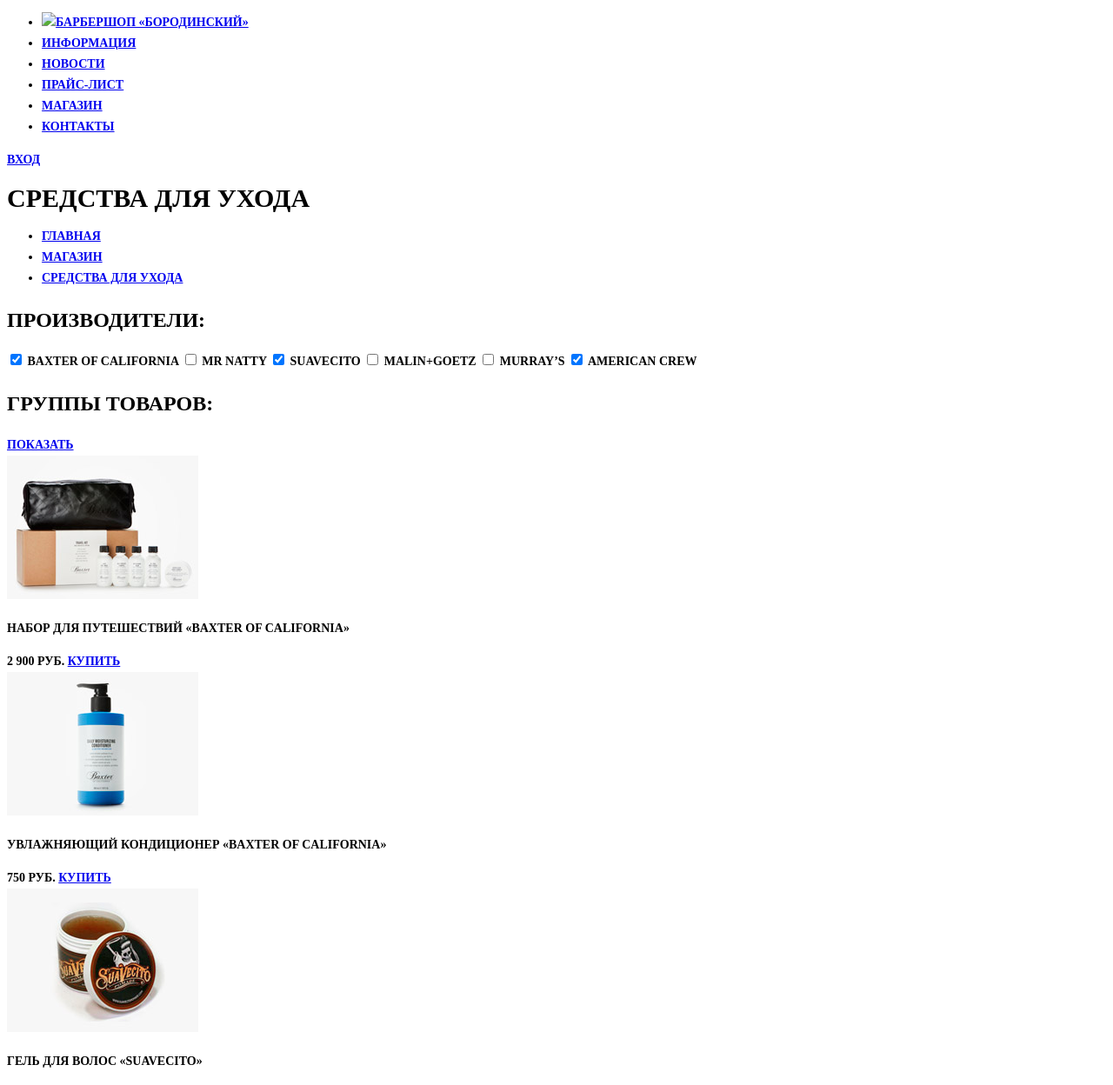
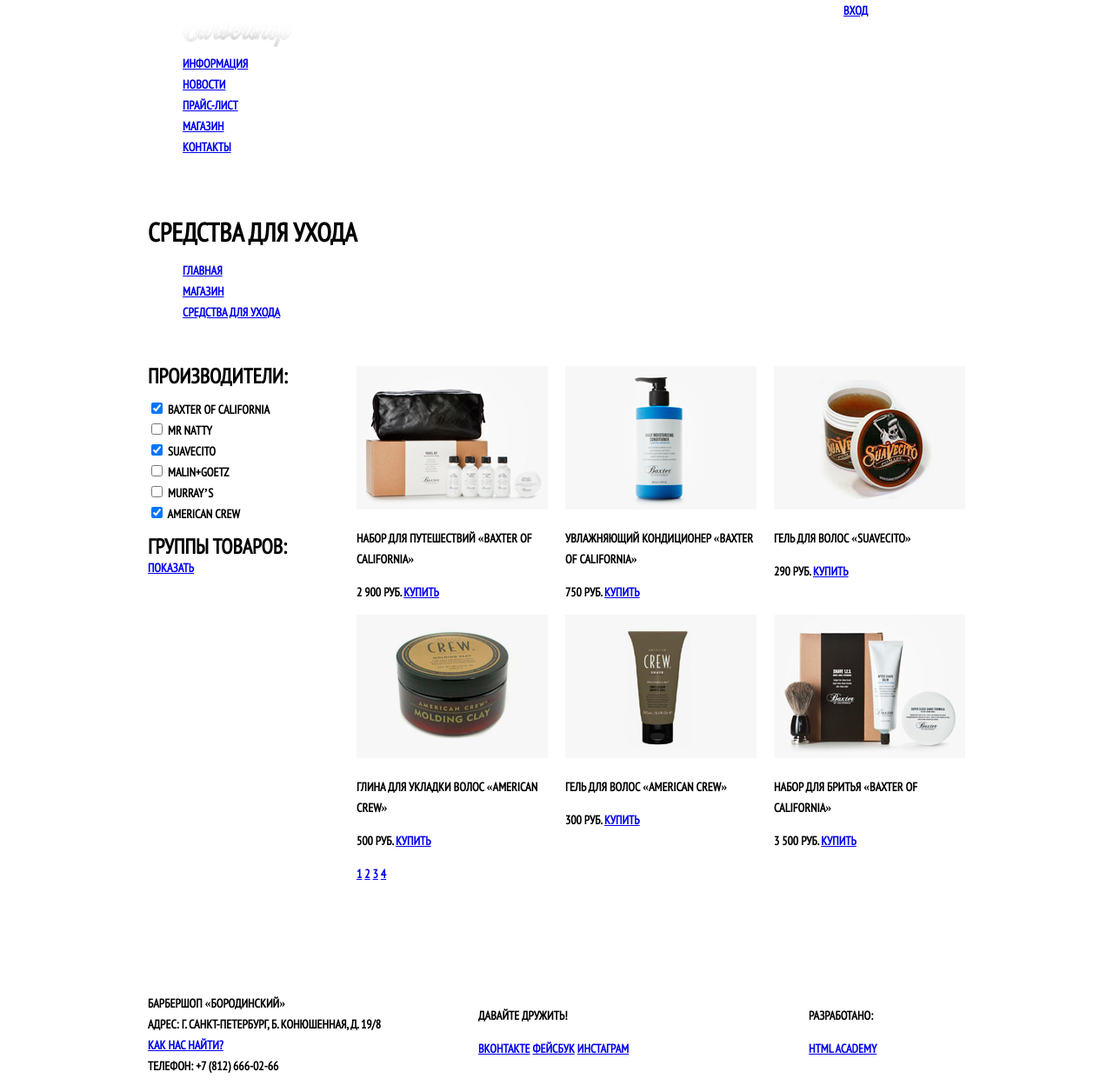
Before and after one commit to SergeyBruz/157081-barbershop, a plain HTML site: page shop.html in a window 1280 px wide. Shown: the top 1248 px of the page at 87% size. Drawn offline with Linux system fonts and the light colour scheme.

Commit message:
Сетка бабершоп

```diff
--- a/css/style.css
+++ b/css/style.css
@@ -1,14 +1,169 @@
+@font-face {
+    font-family:PTSansNarrow;
+    src: url(../fonts/ptsansnarrow.woff);
+   }
+html,
+body {
+  min-width: 1122px;
+  margin: 0;
+  padding: 0;
+}
 body{
-font-family: "PTSans";
+font-family: "PTSansNarrow";
 font-weight: bold;
 text-transform: uppercase;
 line-height:24px;
 font-size: 14px;
 color: rgb(0, 0, 0);
 }
+li {
+  list-style-type: none;
+}
 h1{
   font-size: 30px;
 }
-h2, h3{
+h2{
   font-size: 24px;
 }
+
+
+.clearfix::after {
+  content: "";
+  display: table;
+  clear: both;
+}
+/*index*/
+.container {
+  width: 940px;
+  margin: 0 auto;
+  padding: 0 10px;
+}
+
+.main-header {
+  margin-bottom: 60px;
+}
+
+.main-navigation {
+  float: left;
+  width: 780px;
+  min-height: 70px;
+}
+
+.user-block {
+  float: right;
+  width: 140px;
+  min-height: 70px;
+}
+
+.index-logo {
+  width: 368px;
+  min-height: 204px;
+  margin-right: auto;
+  margin-left: auto;
+  margin-bottom: 25px;
+}
+
+.features {
+  margin-bottom: 80px;
+}
+
+.features-item {
+  float: left;
+  width: 300px;
+  min-height: 175px;
+  margin-right: 20px;
+}
+
+.features-item:last-child {
+  margin-right: 0;
+}
+
+.index-content {
+  margin-bottom: 35px;
+  padding: 50px 80px;
+}
+
+.index-content-left {
+  float: left;
+  width: 380px;
+  min-height: 330px;
+}
+
+.index-content-right {
+  float: right;
+  width: 300px;
+  min-height: 330px;
+}
+
+.main-footer {
+  margin-top: 65px;
+  padding-top: 60px;
+  padding-bottom: 40px;
+}
+
+.footer-contacts {
+  float: left;
+  width: 320px;
+  margin-right: 60px;
+  min-height: 90px;
+}
+
+.footer-social {
+  float: left;
+  width: 180px;
+  min-height: 90px;
+}
+
+.footer-copyright {
+  float: right;
+  width: 180px;
+  min-height: 90px;
+}
+/*end index*/
+/*item*/
+.container_top{
+  margin-bottom: 50px;
+}
+.container_left{
+  float:left;
+  width:460px;
+  margin-right: 80px;
+}
+.container_right{
+  float:left;
+  width:400px;
+}
+/*end item*/
+/*shop*/
+.shop_options{
+  float:left;
+  width:220px;
+  min-height: 580px;
+  margin-right: 20px;
+}
+.shop_options ul{
+  padding:  0;
+}
+fieldset {
+  border:none;
+  padding: 0;
+  margin:0;
+}
+legend{
+  font-size: 24px;
+  padding:0;
+}
+.shop_view{
+  float:left;
+  width:700px;
+}
+.shop_item{
+  float: left;
+  width:220px;
+  min-height: 286px;
+  margin-right: 20px;
+}
+.shop_item:last-child{
+  margin-right: 0;
+}
+/*end shop*/
--- a/shop.html
+++ b/shop.html
@@ -6,12 +6,12 @@
     <link href="css/style.css" rel="stylesheet">
   </head>
   <body>
-    <header class="main_header">
-      <div class="container">
-        <nav class="main_navigation">
+    <header class="main-header">
+      <div class="container clearfix">
+        <nav class="main-navigation">
           <ul>
             <li>
-              <a href="#"><img src="img/item-logo.png" width="125" height="40" alt="Барбершоп «Бородинский»"></a>
+              <a href="#"><img src="img/menu_logo.png" width="125" height="40" alt="Барбершоп «Бородинский»"></a>
             </li>
             <li>
               <a href="#">Информация</a>
@@ -30,16 +30,17 @@
             </li>
           </ul>
         </nav>
-        <div class="user_block">
+        <div class="user-block">
           <a class="login" href="#">Вход</a>
         </div>
       </div>
     </header>
     <main>
       <div class="container">
+        <div class="shop_content clearfix">
           <div class="container_top">
             <h1>СРЕДСТВА ДЛЯ УХОДА</h1>
-          <nav class="container_nav">
+            <div class="breadcrumbs">
               <ul>
                 <li>
                   <a href="#">Главная</a>
@@ -51,27 +52,46 @@
                   <a href="#">Средства для ухода</a>
                 </li>
               </ul>
-          </nav>
             </div>
-        <div class="shop">
+          </div>
           <div class="shop_options">
-            <h3>ПРОИЗВОДИТЕЛИ:</h3>
+            <fieldset class="prod">
+              <legend>ПРОИЗВОДИТЕЛИ:</legend>
+              <ul>
+                <li>
                   <input type="checkbox" name="check_1" id="check_1" checked>
                   <label for="check_1">Baxter of California</label>
+                </li>
+                <li>
                   <input type="checkbox" name="check_2" id="check_2">
                   <label for="check_2">Mr Natty</label>
+                </li>
+                <li>
                   <input type="checkbox" name="check_3" id="check_3" checked>
                   <label for="check_3">Suavecito</label>
+                </li>
+                <li>
                   <input type="checkbox" name="check_4" id="check_4">
                   <label for="check_4">Malin+Goetz</label>
+                </li>
+                <li>
                   <input type="checkbox" name="check_5" id="check_5">
                   <label for="check_5">Murray’s</label>
+                </li>
+                <li>
                   <input type="checkbox" name="check_6" id="check_6" checked>
                   <label for="check_6">American Crew</label>
-            <h3>ГРУППЫ ТОВАРОВ:</h3>
+                </li>
+              </ul>
+            </fieldset>
+            <fieldset class="group">
+              <legend>ГРУППЫ ТОВАРОВ:</legend>
               <a class=btn href="#">Показать</a>
+            </fieldset>
+
           </div>
           <div class="shop_view">
+            <div class="row clearfix">
               <div class="shop_item">
                 <img src="img/preview_1.jpg" width="220" height="165" alt="Набор для путешествий «Baxter of California»">
                 <p>Набор для путешествий «Baxter of California»</p>
@@ -96,6 +116,8 @@
                   <a class="btn" href="#">Купить</a>
               </div>
             </div>
+          </div>
+          <div class="row clearfix">
             <div class="shop_item">
               <img src="img/preview_4.jpg" width="220" height="165" alt="Глина для укладки волос «American crew»">
               <p>Глина для укладки волос «American crew»</p>
@@ -120,6 +142,7 @@
                 <a class="btn" href="#">Купить</a>
               </div>
             </div>
+          </div>
           <div class="shop_view_nav">
               <a class="btn" href="#">1</a>
               <a class="btn" href="#">2</a>
@@ -130,21 +153,21 @@
         </div>
       </div>
     </main>
-    <footer class="main_footer">
+    <footer class="main-footer">
       <div class="container">
-        <section class="footer_contacts">
+        <section class="footer-contacts">
           Барбершоп «Бородинский»<br>
           Адрес: г. Санкт-Петербург, Б. Конюшенная, д. 19/8<br>
           <a href="#">Как нас найти?</a><br>
           Телефон: +7 (812) 666-02-66
         </section>
-        <section class="footer_social">
+        <section class="footer-social">
           <p>Давайте дружить!</p>
           <a class="social_btn social_btn_vk" href="#">Вконтакте</a>
           <a class="social-btn social_btn_fb" href="#">Фейсбук</a>
           <a class="social-btn social_btn_inst" href="#">Инстаграм</a>
         </section>
-        <section class="footer_copyright">
+        <section class="footer-copyright">
           <p>Разработано:</p>
           <a class="btn" href="https://htmlacademy.ru">HTML Academy</a>
         </section>
```
Also changed, not shown: index.html (+5 -5 lines), item.html (+18 -15 lines), fonts/ptsansnarrow.woff (added), fonts/ptsansnarrowbold.woff (added), img/slider_photo.jpg (added), img/slider_photo.png (deleted), img/slider_photo_1.jpg (added), img/slider_photo_1.png (deleted), img/slider_photo_2.jpg (added), img/slider_photo_2.png (deleted), img/slider_photo_3.jpg (added), img/slider_photo_3.png (deleted). Lines whose indentation alone changed are shown as unchanged.
